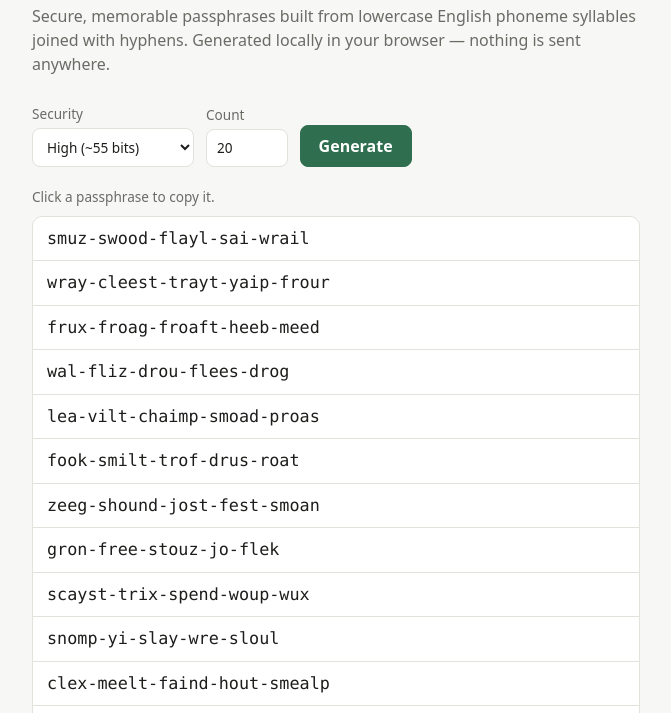
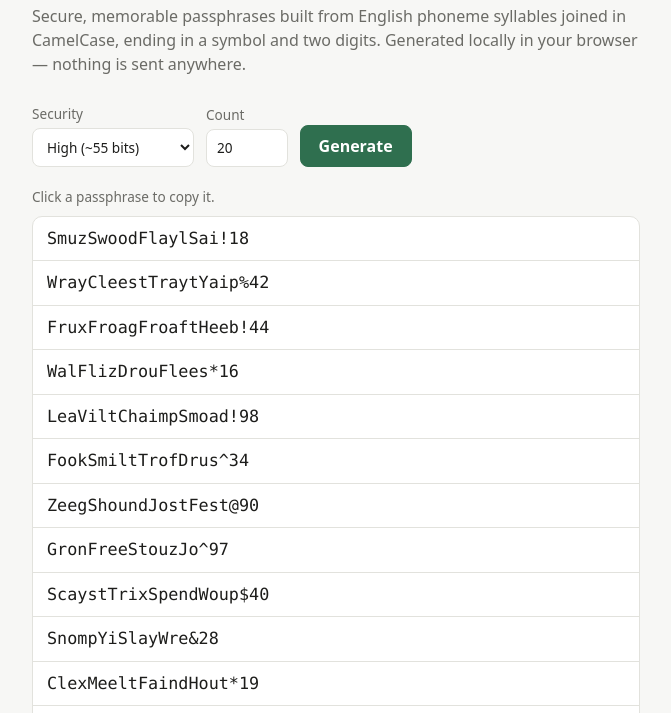
Before and after one commit to adamburr/pw, a plain HTML site: page index.html in a window 1280 px wide. Shown: the part 82-795 px from the top of the page, without its empty margins (304-975 px from the left). Drawn offline with Linux system fonts and the light colour scheme.

Commit message:
Use CamelCase ending in a symbol and two digits; block network requests
Passphrases now capitalize each syllable and replace the last one with a
special character and two digits, so they satisfy common password rules
while still exceeding every listed security level. In pw.py, -s is now
optional and defaults to high.

The web page also sets a Content-Security-Policy that blocks all network
requests, so the browser enforces that nothing generated leaves the page.

Co-Authored-By: Claude Opus 5.5 <noreply@anthropic.com>

```diff
--- a/index.html
+++ b/index.html
@@ -3,6 +3,8 @@
 <head>
 <meta charset="utf-8">
 <meta name="viewport" content="width=device-width, initial-scale=1">
+<!-- Block every network request so generated passphrases can never leave the page. -->
+<meta http-equiv="Content-Security-Policy" content="default-src 'none'; script-src 'unsafe-inline'; style-src 'unsafe-inline'; base-uri 'none'; form-action 'none'">
 <title>pw — Passphrase Generator</title>
 <meta name="description" content="Generate secure, memorable passphrases from English phonemes. Runs entirely in your browser.">
 <style>
@@ -112,7 +114,7 @@
     <h1>pw</h1>
     <a class="repo" href="https://github.com/adamburr/pw">Source on GitHub →</a>
   </header>
-  <p class="lede">Secure, memorable passphrases built from lowercase English phoneme syllables joined with hyphens. Generated locally in your browser — nothing is sent anywhere.</p>
+  <p class="lede">Secure, memorable passphrases built from English phoneme syllables joined in CamelCase, ending in a symbol and two digits. Generated locally in your browser — nothing is sent anywhere.</p>
 
   <form id="controls">
     <label>Security
@@ -158,6 +160,11 @@
     "nd", "nt", "mp", "st", "nk", "ft", "lt", "lp"
   ];
 
+  // Special characters widely accepted by password rules.
+  const SPECIAL_CHARACTERS = ["!", "@", "#", "$", "%", "^", "&", "*"];
+
+  const DIGITS = "0123456789";
+
   const SECURITY_SYLLABLES = { low: 3, medium: 4, high: 5, paranoid: 6 };
 
   // Uniform integer in [0, n) from the CSPRNG, using rejection sampling to avoid modulo bias.
@@ -178,11 +185,20 @@
     return choice(ONSET_CONSONANTS) + choice(NUCLEUS_VOWELS) + choice(CODA_CONSONANTS);
   }
 
-  // Joins lowercase syllables with hyphens.
+  // A special character followed by two digits (~9.6 bits).
+  function generateSymbols() {
+    return choice(SPECIAL_CHARACTERS) + choice(DIGITS) + choice(DIGITS);
+  }
+
+  // Joins syllables in CamelCase, replacing the last syllable with a special
+  // character and two digits.
   function generatePassphrase(totalSyllables) {
-    const syllables = [];
-    for (let i = 0; i < totalSyllables; i++) syllables.push(generateSyllable());
-    return syllables.join("-");
+    let phrase = "";
+    for (let i = 0; i < totalSyllables - 1; i++) {
+      const syllable = generateSyllable();
+      phrase += syllable.charAt(0).toUpperCase() + syllable.slice(1);
+    }
+    return phrase + generateSymbols();
   }
 
   const form = document.getElementById("controls");
```
Also changed, not shown: 2 other files.
